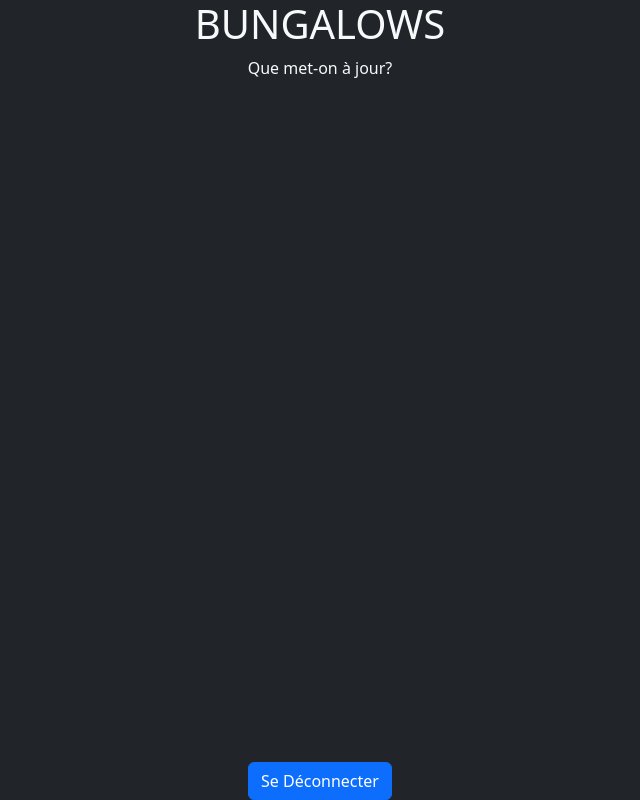
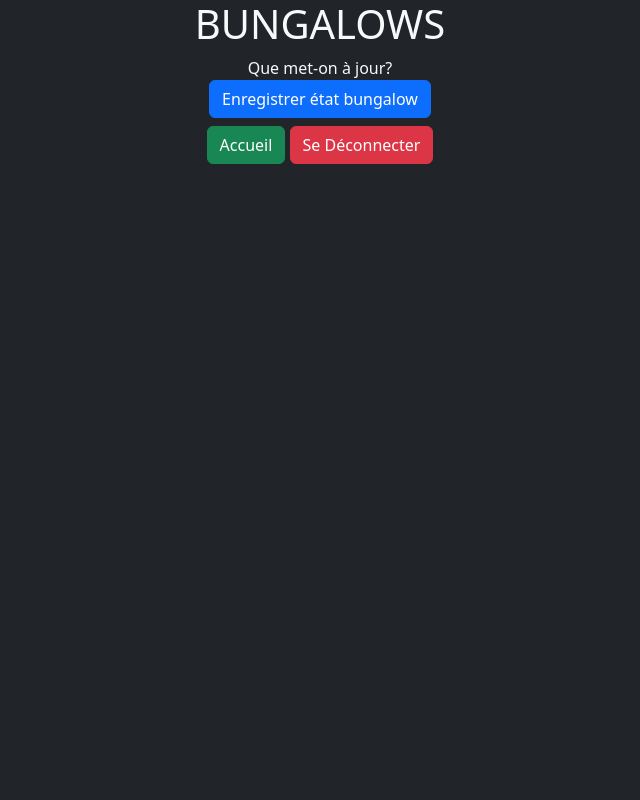
Before and after one commit to Bertichat/Djangallows, a Django app: page /BungalowsMaj in a window 1280 px wide. Shown: the whole page, without its empty margins (320-960 px from the left). Run offline with Django 5.2, Linux system fonts and the light colour scheme; some libraries are stand-ins or nearby versions.

Commit message:
plus propre

```diff
--- a/Bungalows/app_bungalows/urls.py
+++ b/Bungalows/app_bungalows/urls.py
@@ -7,4 +7,5 @@ urlpatterns = [
     path('BungalowsList', BungalowsList,  name='BungalowsList'),
     path('BungalowsChoice', BungalowsChoice,  name='BungalowsChoice'),
     path('BungalowsMaj', BungalowsMaj,  name='BungalowsMaj'),
+    path('BungalowsMajSetItems', BungalowsMajSetItems,  name='BungalowsMajSetItems'),
 ]
--- a/Bungalows/app_bungalows/views.py
+++ b/Bungalows/app_bungalows/views.py
@@ -3,7 +3,10 @@ from django.shortcuts import render
 from django.views.generic.list import ListView
 from django.views.generic.base import TemplateView
 from app_bungalows.models import Bungalow
+from app_fournitures.models import Fourniture
 from django.db.models.query import QuerySet
+from django.db.models import F
+
 
 class Bungalow_list_view(ListView):
     model = Bungalow
@@ -39,3 +42,15 @@ class Bungalow_maj_view(TemplateView):
         return context
 
 BungalowsMaj = Bungalow_maj_view.as_view()
+
+class Bungalow_maj_setItems_view(TemplateView):
+    template_name = "app_bungalows/bungalows_maj_info.html"
+    # paginate_by = 6
+
+    def get_context_data(self, **kwargs: Any) -> dict[str, Any]:
+        b_id = self.request.session["bungalow_active"]
+        Fourniture.objects.filter(bungalow=b_id).update(attendu=F('compte_base'))
+        context = super().get_context_data(**kwargs)
+        return context
+
+BungalowsMajSetItems = Bungalow_maj_setItems_view.as_view()
--- a/Bungalows/app_fournitures/admin.py
+++ b/Bungalows/app_fournitures/admin.py
@@ -1,5 +1,5 @@
 from django.contrib import admin
 
-# from app_bungalows.models import Bungalow
+from app_fournitures.models import Fourniture
 
-# admin.site.register(Bungalow)
+admin.site.register(Fourniture)
--- a/Bungalows/app_fournitures/views.py
+++ b/Bungalows/app_fournitures/views.py
@@ -83,9 +83,7 @@ class Fourniture_diff_view(ListView):
         b_id = self.request.session["bungalow_active"]
         # queryset = ProductToCompose.objects.filter(company_id__in=companies).order_by("p_name")
         queryset = Fourniture.objects.filter(bungalow=b_id).annotate(diff=F('attendu')-F('compte_base'))
-        print("yo")
-        for i in queryset.values_list('diff', flat=True):
-            print(i)
+
         return queryset
 
 Fourniture_diff = Fourniture_diff_view.as_view()
--- a/Bungalows/templates/app_bungalows/bungalows_maj.html
+++ b/Bungalows/templates/app_bungalows/bungalows_maj.html
@@ -4,7 +4,12 @@
     <div class="text-light">
         Que met-on à jour?
     </div>
-    <a class="button"></a>
+    <button class="btn btn-primary" hx-confirm="Enregistrer l'état du bungalow?"
+            hx-get="{% url 'app_bungalows:BungalowsMajSetItems'%}"
+            hx-target="#update_info" hx-swap="innerHTML">Enregistrer état bungalow</button>
+</div>
+
+<div id="update_info">
 </div>
 
 
--- /dev/null
+++ b/Bungalows/templates/app_bungalows/bungalows_maj_info.html
@@ -0,0 +1,3 @@
+<div class="text-light text-center">
+    Bungalow: base d'items mis à jour.
+</div>
--- a/Bungalows/templates/app_fournitures/add_fourniture.html
+++ b/Bungalows/templates/app_fournitures/add_fourniture.html
@@ -1,5 +1,5 @@
 <form hx-post="{% url 'app_fournitures:addFourniture'%}" hx-encoding="multipart/form-data"
-        hx-trigger="keyup[enterKey], click from:#submit-fourniture" class="border border-secondary">
+        hx-trigger="keyup[enterKey], click from:#submit-fourniture" class="">
 
     <div class="container text-center py-2">
         {{form.as_p}}
--- a/Bungalows/templates/app_fournitures/add_fourniture_template.html
+++ b/Bungalows/templates/app_fournitures/add_fourniture_template.html
@@ -1,8 +1,8 @@
 {% extends "general.html" %}
 
 {% block content %}
-<div class="container text-center" hx-headers='{"X-CSRFToken": "{{ csrf_token }}"}'>
-    <h1 class="text-light border border-secondary text-center">"Ajoute tes fournitures"</h1>
+<div class="container" hx-headers='{"X-CSRFToken": "{{ csrf_token }}"}'>
+    <h1 class="">"Ajoute tes fournitures"</h1>
 
     <button id="addFournitureClick" type="button" class="btn btn-primary" hx-get="{% url 'app_fournitures:addFourniture'%}"
             hx-target="#listFournitureAdd" hx-swap="beforeend">
@@ -13,7 +13,7 @@
 
     <a class="btn btn-primary" href="{% url 'app_bungalows:BungalowsChoice'%}">Terminer</a>
 
-    <div id="listFournitureAdd" class="text-center text-light border border-secondary">
+    <div id="listFournitureAdd" class="">
 
     </div>
 </div>
--- a/Bungalows/templates/app_users/welcome.html
+++ b/Bungalows/templates/app_users/welcome.html
@@ -1,4 +1,4 @@
-{% extends 'general.html' %}
+{% extends 'general_bis.html' %}
 {% block content %}
 
     <div>
@@ -8,6 +8,8 @@
     <div id="b-list" hx-get="{% url 'app_bungalows:BungalowsList' %}" hx-target="#b-list"
             hx-swap="innerHTML" hx-trigger="load" class="container text-center">
     </div>
-
+    <footer class="">
+        <a class="btn btn-danger text-center" href="{% url 'app_users:Logout'%}">Se Déconnecter</a>
+    </footer>
 
 {% endblock %}
--- a/Bungalows/templates/general.html
+++ b/Bungalows/templates/general.html
@@ -14,14 +14,17 @@
     {% bootstrap_messages %}
 </head>
 
-<body class="d-flex flex-column min-vh-100 bg-dark text-center">
+<body class="bg-dark text-center text-light">
     <h1 class="text-light text-center">BUNGALOWS</h1>
 
     {% block content %}
     {% endblock %}
-    <footer class="mt-auto">
-        <a class="btn btn-primary text-center" href="{% url 'app_users:Logout'%}">Se Déconnecter</a>
-    </footer>
+
+    <div class="container my-2">
+        <a class="btn btn-success" href="{% url 'app_users:Welcome'%}">Accueil</a>
+        <a class="btn btn-danger text-center" href="{% url 'app_users:Logout'%}">Se Déconnecter</a>
+    </div>
+
 </body>
 
 
--- a/Bungalows/templates/general_bis.html
+++ b/Bungalows/templates/general_bis.html
@@ -14,11 +14,11 @@
     {% bootstrap_messages %}
 </head>
 
-<body class="bg-dark">
+<body class="bg-dark text-center text-light">
     <h1 class="text-light text-center">BUNGALOWS</h1>
-
     {% block content %}
     {% endblock %}
 </body>
 
+
 </html>
```
Also changed, not shown: Bungalows/Bungalows/settings.py (+4 -4 lines), Bungalows/templates/app_bungalows/bungalows_choice.html (+2 -5 lines), Bungalows/templates/app_fournitures/check_list.html (+4 -8 lines), Bungalows/templates/app_fournitures/fourniture_diff.html (+7 -4 lines).
